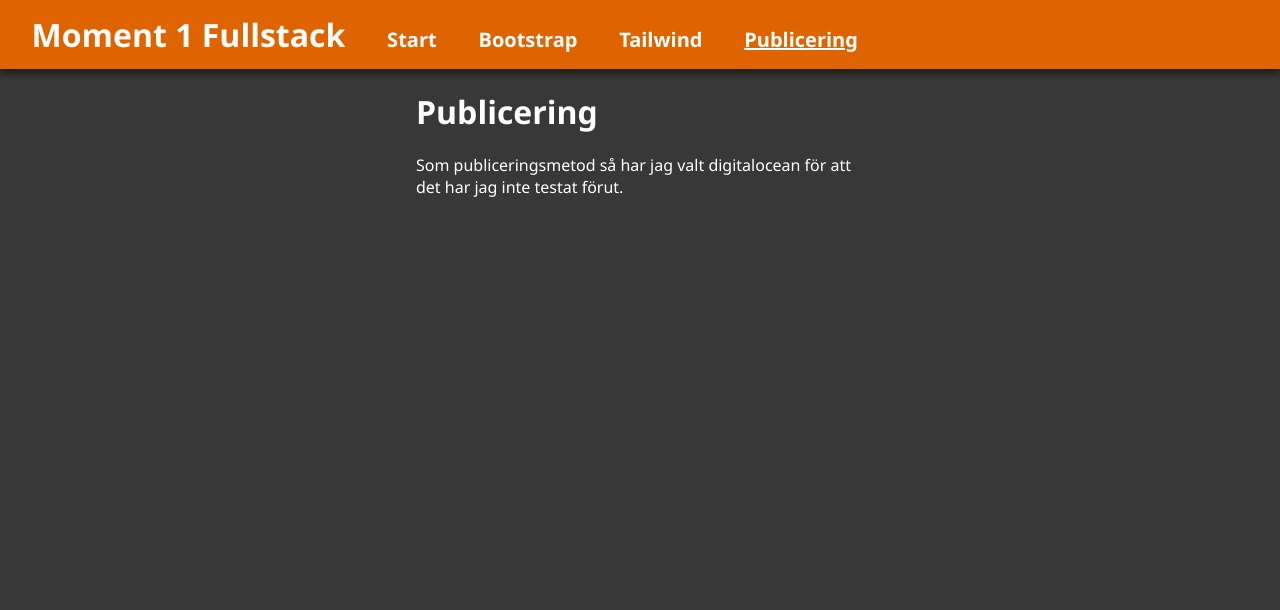
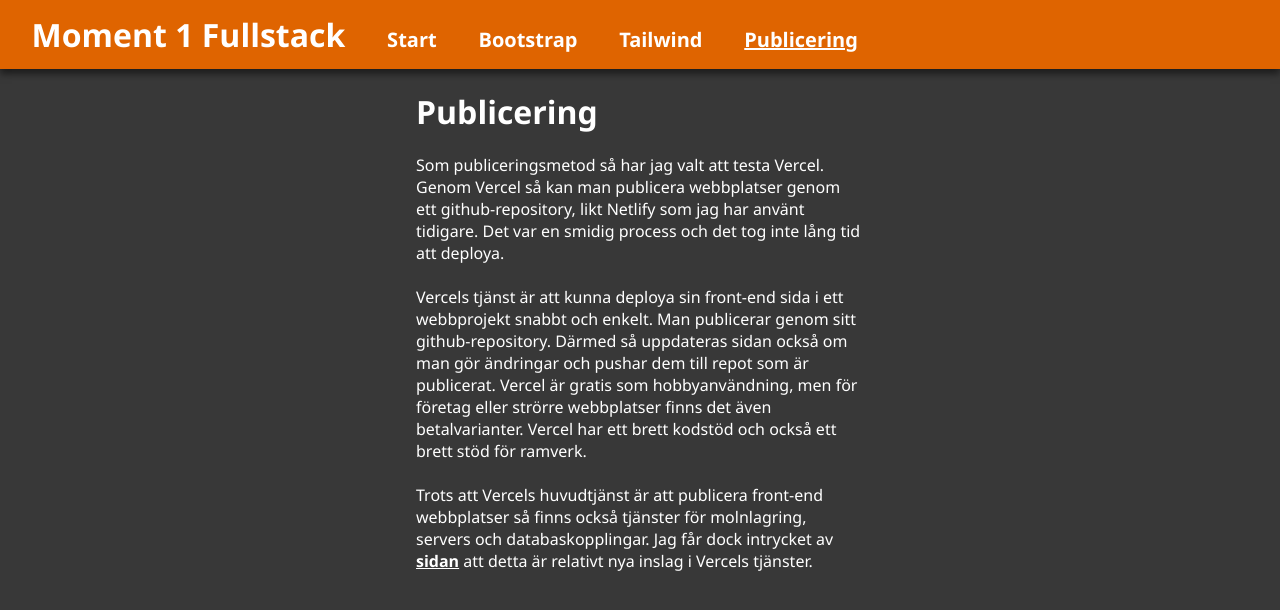
Before and after one commit to stinaRamona/Moment1Fullstack, a website built with Parcel: page src/publicering.html in a window 1280 px wide. Built offline with nearby package versions, Linux system fonts and the light colour scheme.

Commit message:
Lagt in information om Vercel

```diff
--- a/src/css/main.css
+++ b/src/css/main.css
@@ -52,3 +52,10 @@
 #active{
     text-decoration: underline;
 }
+
+/*Intext link*/
+#intextLink {
+    text-decoration: underline;
+    padding: 0;
+    font-size: 1em;
+}
--- a/src/publicering.html
+++ b/src/publicering.html
@@ -19,8 +19,17 @@
     <main>
         <h1>Publicering</h1>
         <p>
-            Som publiceringsmetod så har jag valt digitalocean för att det har jag inte
-            testat förut.
+            Som publiceringsmetod så har jag valt att testa Vercel. Genom Vercel så kan man publicera webbplatser
+            genom ett github-repository, likt Netlify som jag har använt tidigare. Det var en smidig process och det tog
+            inte lång tid att deploya.
+            <br><br>
+            Vercels tjänst är att kunna deploya sin front-end sida i ett webbprojekt snabbt och enkelt. Man publicerar genom
+            sitt github-repository. Därmed så uppdateras sidan också om man gör ändringar och pushar dem till repot som är
+            publicerat. Vercel är gratis som hobbyanvändning, men för företag eller strörre webbplatser finns det även betalvarianter. Vercel har
+            ett brett kodstöd och också ett brett stöd för ramverk.
+            <br><br>
+            Trots att Vercels huvudtjänst är att publicera front-end webbplatser så finns också tjänster för molnlagring, servers och
+            databaskopplingar. Jag får dock intrycket av <a id="intextLink" href="https://vercel.com/blog/what-is-vercel">sidan</a> att detta är relativt nya inslag i Vercels tjänster.
         </p>
     </main>
 </body>
```
Also changed, not shown: dist/publicering.html, 2 other files.
